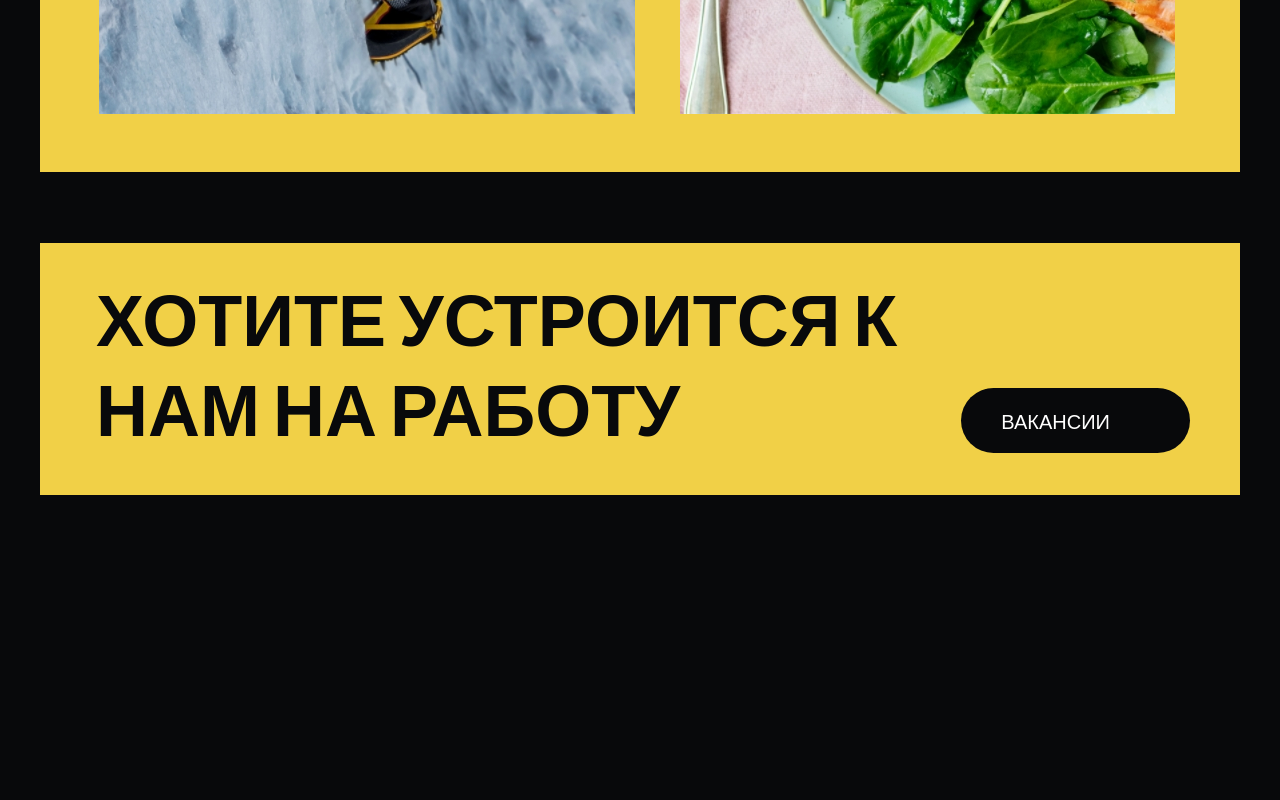
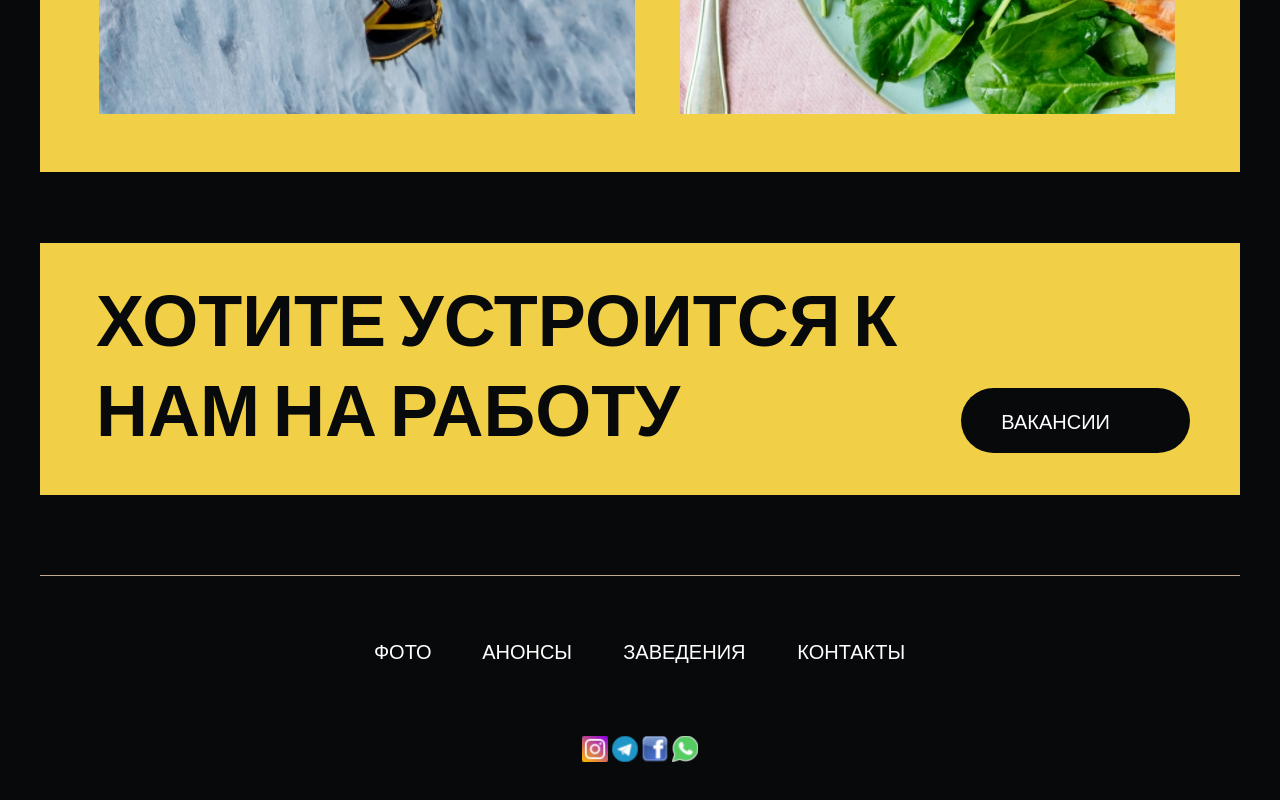
Before and after one commit to mukhammed2021/photo-card, a website built with Vite: page index.html in a window 1280 px wide. Shown: the part 3930-4730 px from the top of the page. Before the commit the page ends 4505 px from the top, so only its background shows below. Built offline with nearby package versions, Linux system fonts and the light colour scheme.

Commit message:
Section footer

```diff
--- a/src/html/footer.html
+++ b/src/html/footer.html
@@ -1,3 +1,42 @@
 <footer class="footer">
-   <div class="footer__container"></div>
+   <div class="footer__container">
+      <div class="footer__body">
+         <ul class="footer__list">
+            <li class="footer__item">
+               <a data-text="ФОТО" href="#" class="footer__link">ФОТО</a>
+            </li>
+            <li class="footer__item">
+               <a data-text="АНОНСЫ" href="#" class="footer__link">АНОНСЫ</a>
+            </li>
+            <li class="footer__item">
+               <a data-text="ЗАВЕДЕНИЯ" href="#" class="footer__link">ЗАВЕДЕНИЯ</a>
+            </li>
+            <li class="footer__item">
+               <a data-text="КОНТАКТЫ" href="#" class="footer__link">КОНТАКТЫ</a>
+            </li>
+         </ul>
+         <ul class="footer__soc1al soc1al">
+            <li class="soc1al__item">
+               <a href="#" class="soc1al__link">
+                  <img src="img/footer/social/instagram.png" alt="instagram" class="soc1al__image" />
+               </a>
+            </li>
+            <li class="soc1al__item">
+               <a href="#" class="soc1al__link">
+                  <img src="img/footer/social/telegram.png" alt="telegram" class="soc1al__image" />
+               </a>
+            </li>
+            <li class="soc1al__item">
+               <a href="#" class="soc1al__link">
+                  <img src="img/footer/social/facebook.png" alt="facebook" class="soc1al__image" />
+               </a>
+            </li>
+            <li class="soc1al__item">
+               <a href="#" class="soc1al__link">
+                  <img src="img/footer/social/whatsapp.png" alt="whatsapp" class="soc1al__image" />
+               </a>
+            </li>
+         </ul>
+      </div>
+   </div>
 </footer>
--- a/src/style/footer/footer.scss
+++ b/src/style/footer/footer.scss
@@ -0,0 +1,77 @@
+.footer {
+   @include fluid-property("padding-bottom", 106, 50);
+   // .footer__container
+   &__container {
+   }
+   // .footer__body
+   &__body {
+      border-top: toRem(1) solid #beaa8c;
+      @include fluid-property("padding-top", 60, 30);
+   }
+   // .footer__list
+   &__list {
+      display: flex;
+      align-items: center;
+      flex-wrap: wrap;
+      justify-content: center;
+      column-gap: toRem(48);
+      row-gap: toRem(24);
+      &:not(:last-child) {
+         margin-bottom: toRem(70);
+         @media (max-width: toEm(767.98)) {
+            margin-bottom: toRem(35);
+         }
+      }
+   }
+   // .footer__item
+   &__item {
+   }
+   // .footer__link
+   &__link {
+      line-height: 125%; /* 25/20 */
+      text-transform: uppercase;
+
+      display: inline-flex;
+      flex-direction: column;
+      align-items: center;
+      justify-content: space-between;
+      &::after {
+         content: attr(data-text);
+         content: attr(data-text) / "";
+         height: 0;
+         visibility: hidden;
+         overflow: hidden;
+         user-select: none;
+         pointer-events: none;
+         font-weight: 700;
+         @media speech {
+            display: none;
+         }
+      }
+      @media (any-hover: hover) {
+         &:hover {
+            font-weight: 700;
+         }
+      }
+   }
+   // .footer__soc1al
+   &__soc1al {
+   }
+}
+.soc1al {
+   display: flex;
+   align-items: center;
+   flex-wrap: wrap;
+   justify-content: center;
+   gap: toRem(4);
+   // .soc1al__item
+   &__item {
+   }
+   // .soc1al__link
+   &__link {
+   }
+   // .soc1al__image
+   &__image {
+      @include square(26);
+   }
+}
```
Also changed, not shown: public/img/footer/social/facebook.png (added), public/img/footer/social/instagram.jpeg (added), public/img/footer/social/instagram.png (added), public/img/footer/social/telegram.png (added), public/img/footer/social/whatsapp.png (added).
